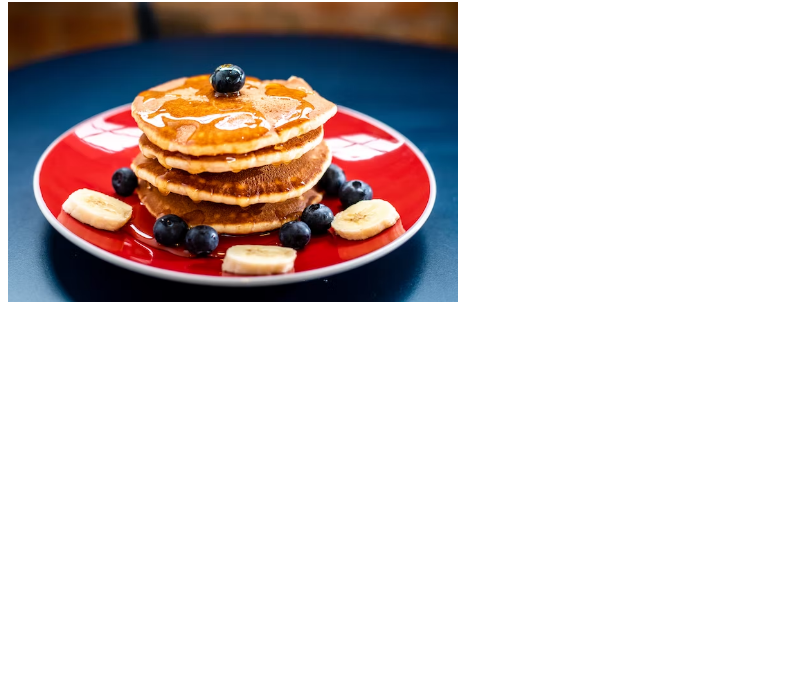
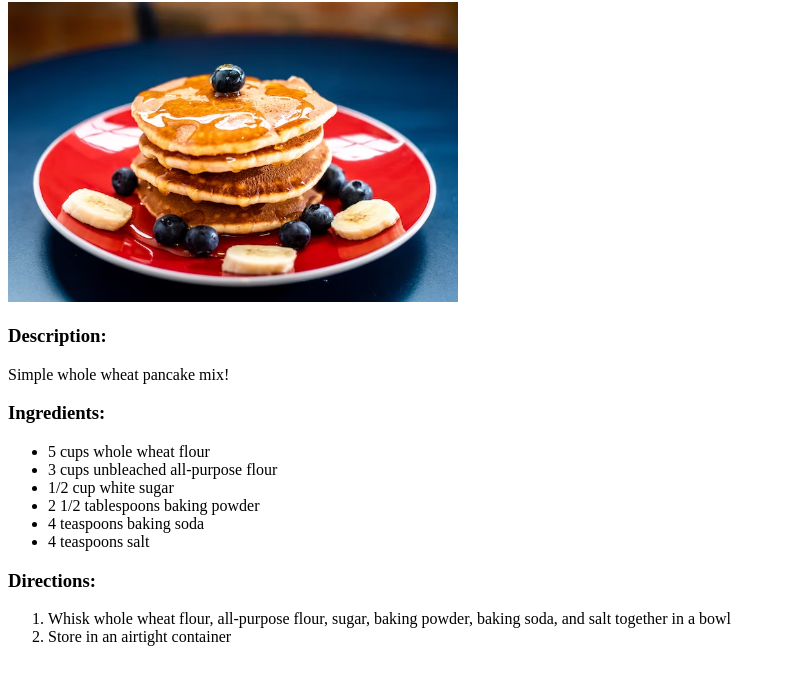
Before and after one commit to oogieBear/odin-recipes, a plain HTML site: page recipes/pancakes.html in a window 1280 px wide. Shown: the part 78-762 px from the top of the page, without its empty margins (0-785 px from the left). Drawn offline with Linux system fonts and the light colour scheme.

Commit message:
added content to pancake webpage

```diff
--- a/recipes/pancakes.html
+++ b/recipes/pancakes.html
@@ -12,5 +12,32 @@
 
     <img src="../imgs/pancakes.avif" width="450">
 
+    <h3>Description:</h3>
+
+    <p>Simple whole wheat pancake mix!</p>
+
+    <h3>Ingredients:</h3>
+
+    <ul>
+        <li>5 cups whole wheat flour</li>
+        <li>3 cups unbleached all-purpose flour</li>
+        <li>1/2 cup white sugar</li>
+        <li>2 1/2 tablespoons baking powder</li>
+        <li>4 teaspoons baking soda</li>
+        <li>4 teaspoons salt</li>
+    </ul>
+
+    <h3>Directions:</h3>
+
+    <ol>
+        <li>Whisk whole wheat flour, all-purpose flour, sugar, baking powder,
+            baking soda, and salt together in a bowl
+        </li>
+        <li>Store in an airtight container</li>
+    </ol>
+
+
+
+
 </body>
 </html>
```
